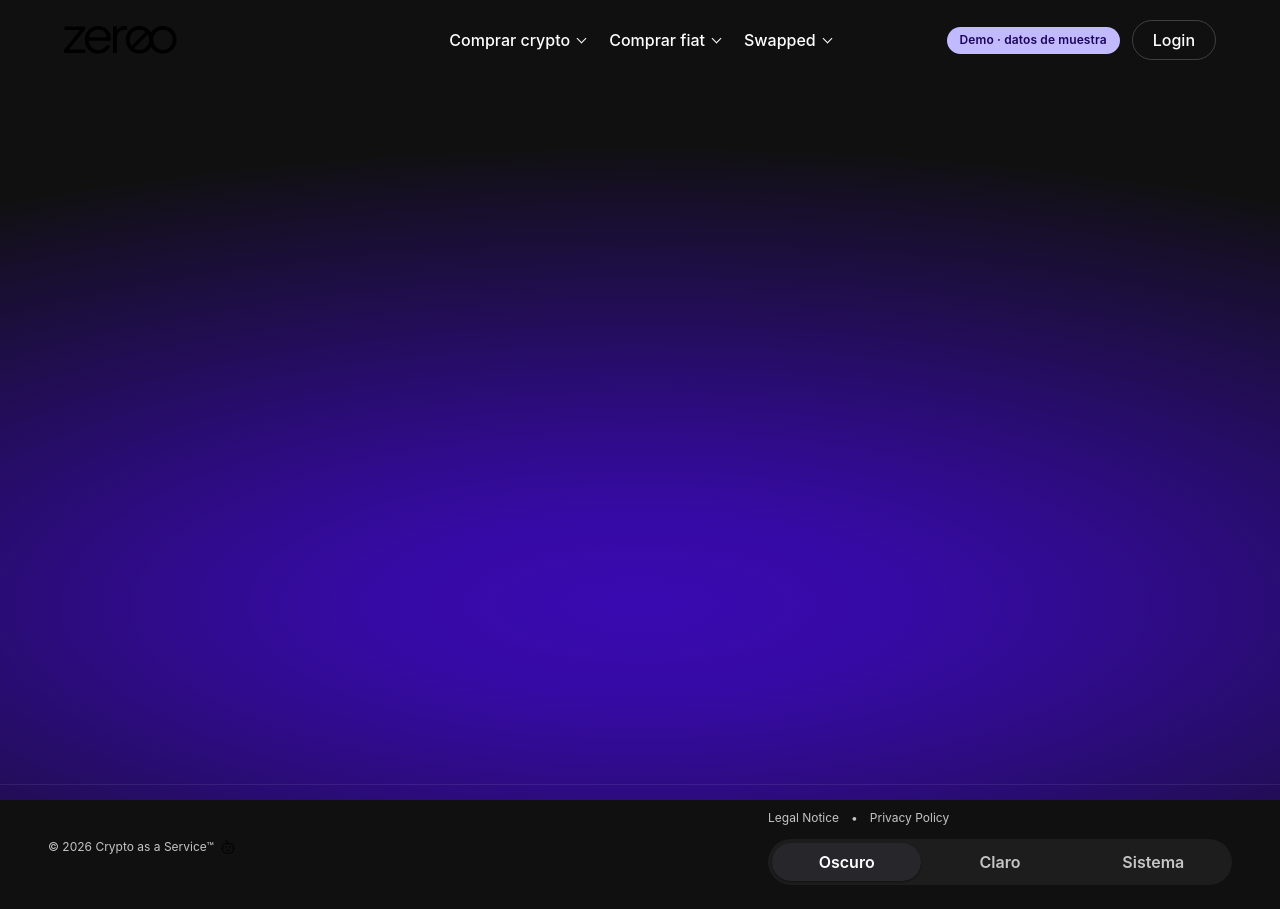
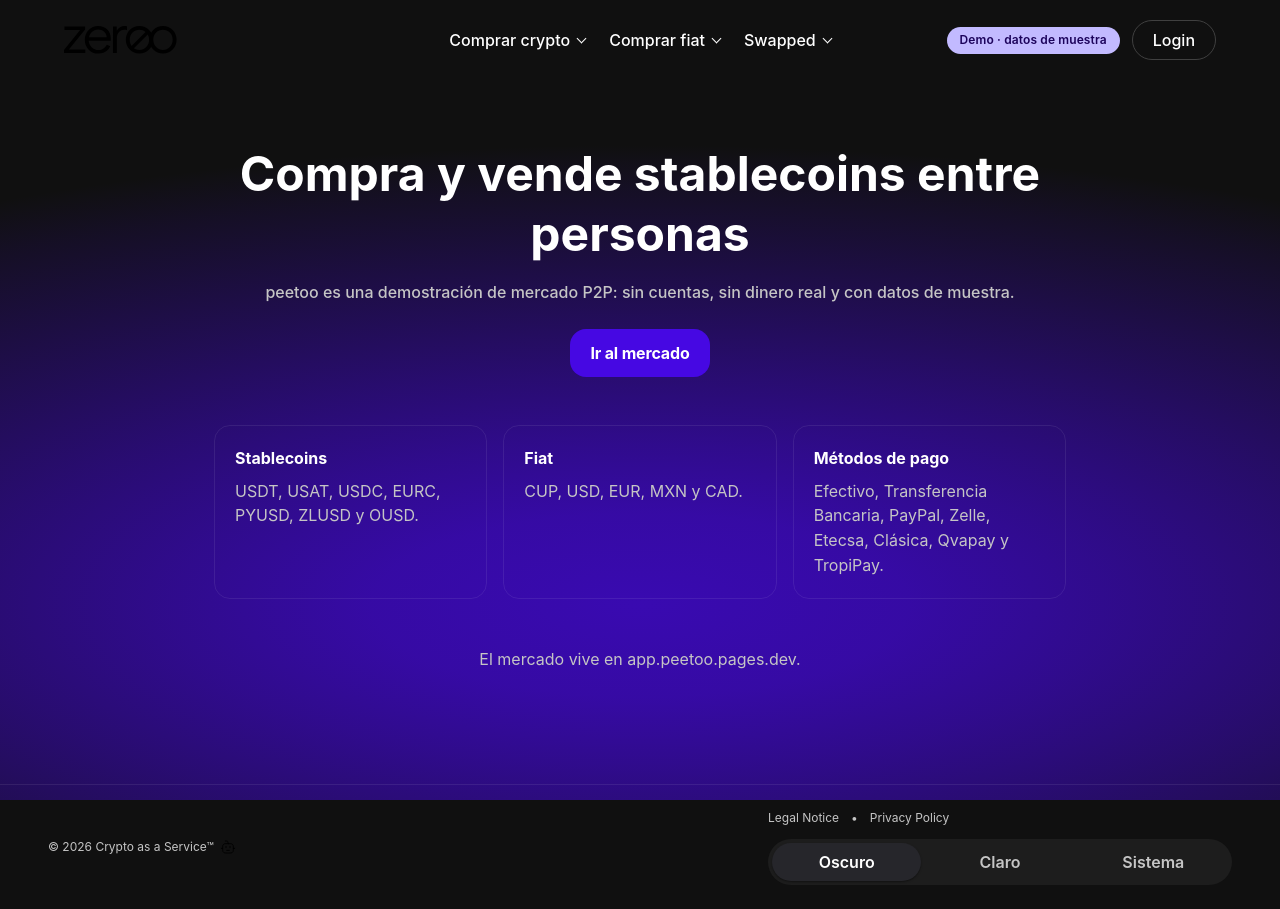
Before and after one commit to hojasdesign-bit/peetoo, a React (Vite) app: page / in a window 1280 px wide. Built offline with nearby package versions, Linux system fonts and the light colour scheme; a web font is replaced by a local one.

Commit message:
Fix: .info-page y .home-page con position relative + z-index 1 para quedar por encima del PageBackground (Legal, Glosario y homepages salían vacías)

```diff
--- a/src/index.css
+++ b/src/index.css
@@ -374,7 +374,7 @@ body {
 
 /* El fondo pautado (PageBackground) es fijo con z-index 0: el contenido
    va por encima con position relative + z-index 1. */
-.shell, .app-footer { position: relative; z-index: 1; }
+.shell, .app-footer, .info-page, .home-page { position: relative; z-index: 1; }
 
 /* Filtros en una sola línea horizontal: sin salto de fila; en pantallas
    estrechas la fila se desplaza horizontalmente en vez de partirse. */
```
